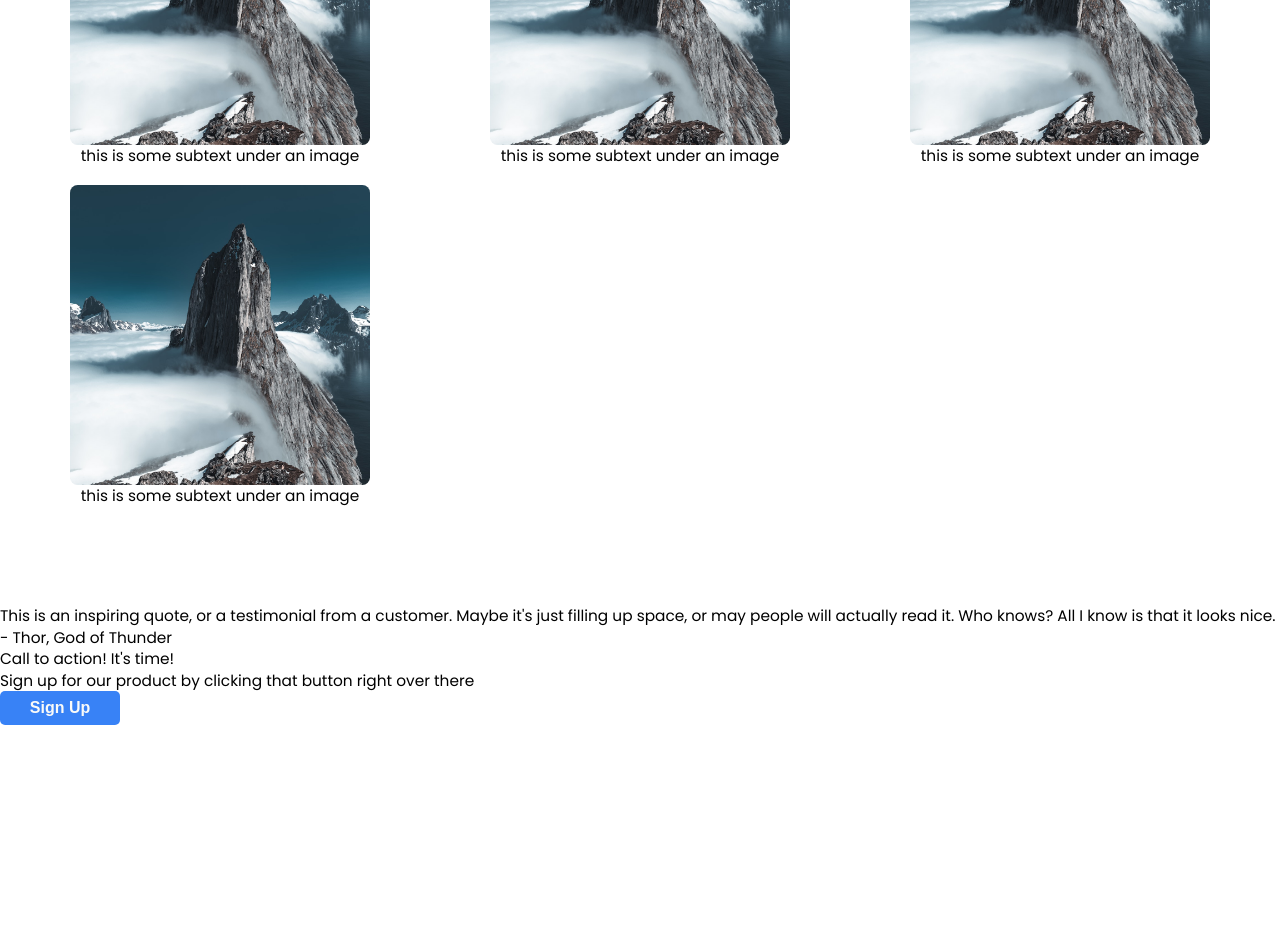
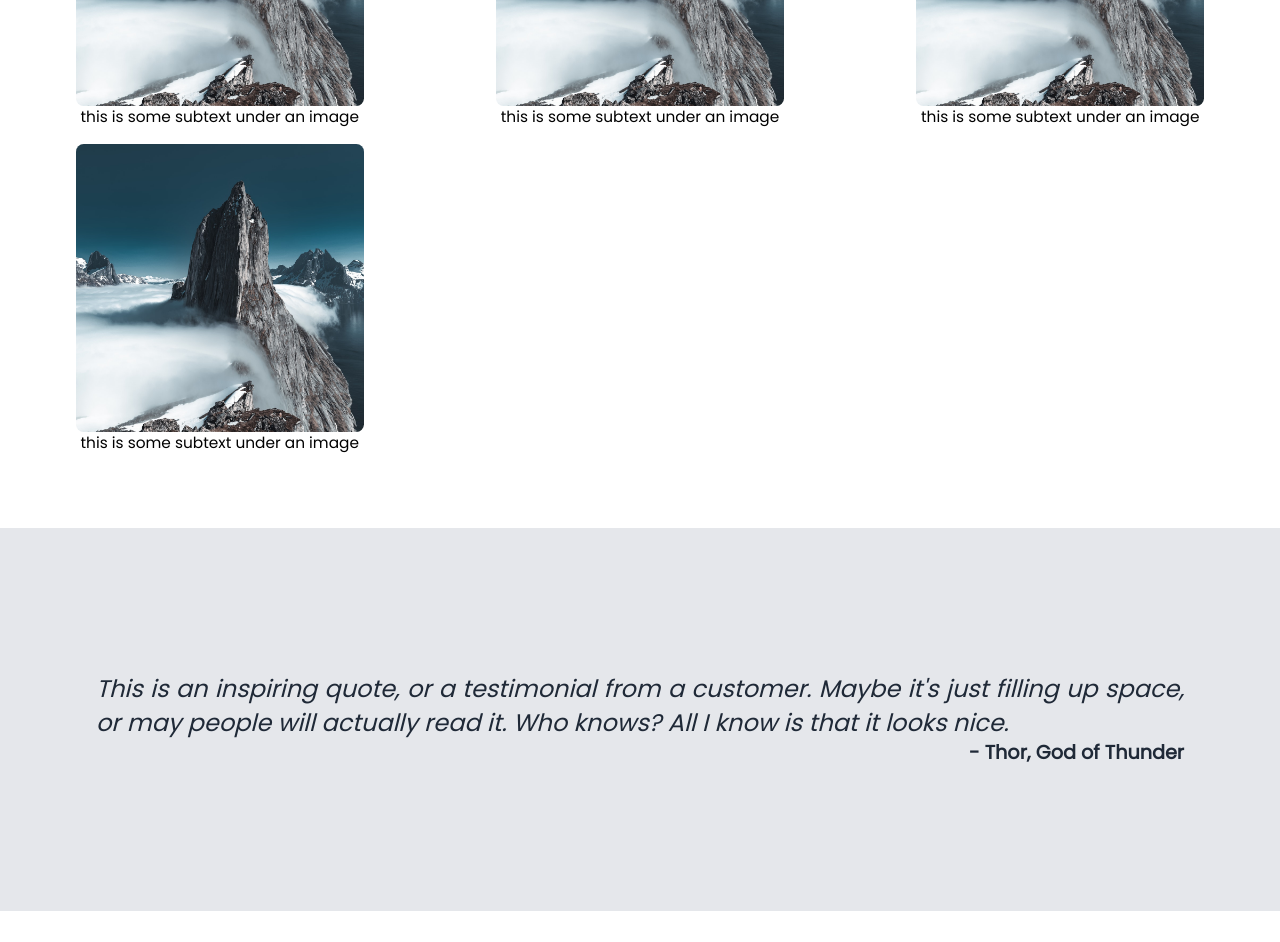
Before and after one commit to shairatorio/odin-landing-page, a plain HTML site: page index.html in a window 1280 px wide. Shown: the part 806-1748 px from the top of the page. Before the commit the page ends 1531 px from the top, so only its background shows below. Drawn offline with Linux system fonts and the light colour scheme.

Commit message:
Add css styles and media queries for layout - 5

```diff
--- a/styles.css
+++ b/styles.css
@@ -38,8 +38,8 @@ body {
     flex-direction: row;
     gap: 10rem; /* 100px */
     background-color: var(--color-dark-blue);
-    padding: 20px;
-    border-bottom: 3px solid var(--color-dark-gray);
+    padding: 2rem; /* 20 */
+    border-bottom: 0.3rem solid var(--color-dark-gray); /* 3px */
 }
 
 .navigation-bar {
@@ -53,13 +53,12 @@ body {
     display: flex;
     flex-wrap: wrap;
     flex-direction: row;
-    gap: 0.1rem; /* 10px */
     /* border: 1px solid blue; */
 }
 
 li {
     list-style-type: none;
-    padding: 0 20px 0;
+    padding: 0 2rem; /* 20 px */
 }
 
 a:link, a:visited {
@@ -70,7 +69,9 @@ a:active, a:hover {
     text-decoration: underline;
 }
 
-.logo, .title, .desc, a:link, a:visited{
+.logo, .title, .desc, a:link, a:visited,
+.fs-call-to-action > p:first-child,
+.fs-call-to-action > p:last-child {
     color: var(--color-white);
 }
 
@@ -79,11 +80,11 @@ a:active, a:hover {
 }
 
 .logo, .random {
-    font-size: 30px;
+    font-size: 3rem; /* 30px */
 }
 
 .title {
-    font-size: 40px;
+    font-size: 4rem; /* 40px */
 }
 
 .title, .random, .logo {
@@ -91,19 +92,19 @@ a:active, a:hover {
 }
 
 .desc {
-    font-size: 18px;
+    font-size: 1.8rem; /* 18px */
 }
 
 .btn-signup {
-    padding: 8px;
+    padding: 0.8rem; /* 8px */
     background-color: var(--color-light-blue);
     color: var(--color-white);
     border-style: none;
-    border-radius: 5px;
+    border-radius: 0.5rem; /* 5px */
     font-weight: bold;
     text-align: center;
-    font-size: 16px;
-    width: 120px;
+    font-size: 1.6rem; /* 16px */
+    width: 12rem; /* 120px */
     cursor: pointer;
 }
 
@@ -119,7 +120,7 @@ a:active, a:hover {
     justify-content: space-evenly;
     background-color: var(--color-dark-blue);
     /* border: 2px solid red; */
-    padding: 30px 20px 50px;
+    padding: 3rem 2rem 5rem; /* 30px 20px 50px */
 }
 
 .fs-flex-container {
@@ -128,7 +129,7 @@ a:active, a:hover {
     flex-direction: column;
     align-items: flex-start;
     justify-content: center;
-    gap: 10px;
+    gap: 1rem; /* 10px */
     text-align: center;
 }
 
@@ -137,24 +138,22 @@ a:active, a:hover {
     width: 100%; /* to make the image fit the width of the div */
     height: 100%; /* to make the image fit the height of the div */
     background-size: cover;
-    border-radius: 0.8rem;
+    border-radius: 0.8rem; /* 8px */
 }
 
 .placeholder {
     display: inline-block; /* to make the div fit the image */
-    width: 550px; /* replace with the width of your image */
-    height: 300px; /* replace with the height of your image */
+    width: 55rem; /* 550 px */ /* replace with the width of your image */
+    height: 30rem; /* 300 px */ /* replace with the height of your image */
 }
 
 .second-section {
     display: flex;
     flex-direction: column;
     align-items: center;
-    padding: 50px 0 70px;
-    /* border: 2px solid red; */
+    padding: 5rem 0 5rem; /* 50px 0 50px */
     margin: 0 auto;
     text-align: center;
-
 }
 
 .ss-grid-container {
@@ -166,14 +165,70 @@ a:active, a:hover {
     /* max-width: 200rem; */
     /* margin: 0 auto; */
     /* border: 2px solid blue;   */
-    margin: 50px auto;
+    margin: 5rem auto; /* 50px */
 }
 
 .ss-grid-box {
     display: inline-block; /* to make the div fit the image */
-    width: 300px; /* replace with the width of your image */
-    height: 300px; /* replace with the height of your image */
+    width: 30rem; /* 300px */ /* replace with the width of your image */
+    height: 30rem; /* 300px */ /* replace with the height of your image */
 }
+
+.third-section {
+    padding: 5rem 0; /* 50px 0 */
+    background-color: var(--color-light-gray);
+    /* border: 2px solid red; */
+}
+
+.ts-quote {
+    display: flex;
+    flex-wrap: wrap;
+    flex-direction: column;
+    text-align: center;
+    font-size: 2.5rem; /* 25px */
+    font-weight: lighter;
+    font-style: italic;
+    color: var(--color-dark-blue);
+    text-align: justify;
+    padding: 10rem; /* 100px */
+    /* border: 2px solid blue; */
+}
+
+.author {
+    /* text-align: right; */
+    font-weight: bold;
+    font-size: 2rem; /* 20px */
+    font-style: normal;
+    text-align: right;
+}
+
+.fs-container {
+    background-color: var(--color-light-blue);
+    display: flex;
+    flex-wrap: wrap;
+    justify-content: space-around;
+    margin: 5rem; /* 50px */
+    padding: 5rem; /* 50px */
+    border-radius: 1rem; /* 10px */
+    align-items: center;
+}
+.fs-call-to-action > p:first-child {
+    font-weight: bold;
+    padding: 0.5rem 0; /* 5px 0 */
+    font-size: 2rem; /* 20px */
+}
+
+.fs-call-to-action > p:last-child {
+    padding: 0.5rem 0; /* 5px 0 */
+}
+
+.btn-signup-two {
+    background-color: var(--color-dark-blue);
+}
+
+/* .fs-call-to-action, .fs-btn-signup {
+    border: 2px solid yellow;
+} */
 
 .fa-github {
     color: var(--color-light-gray);
@@ -186,7 +241,7 @@ a:active, a:hover {
 }
 
 .footer {
-    position: fixed;
+    /* position: fixed; */
     bottom: 0;
     left: 0;
     display: flex;
@@ -203,8 +258,9 @@ a:active, a:hover {
 /* ================================================================= */
 /* Media Queries */
 
+/* 480px / 16px = 30em */
 /* Media query for screens with a maximum width of 480px */
-@media only screen and (max-width: 480px) {
+@media only screen and (max-width: 30em) {
 /* Styles for small mobile devices */
     html {
         font-size: 54%;
@@ -215,39 +271,45 @@ a:active, a:hover {
     }
 }
 
+/* 481px / 16px = 30.0625em */
+/* 768px / 16px = 48em */
 /* Media query for screens with a minimum width of 481px and a maximum width of 768px */
-@media only screen and (min-width: 481px) and (max-width: 768px) {
+@media only screen and (min-width: 30.6em) and (max-width: 48em) {
 /* Styles for medium mobile devices and tablets */
     html {
         font-size: 56%;
     }
 
     .random {
-        padding: 0 5px 0;
+        padding: 0 0.5rem;  /* 0 5px */
     }
 }
 
+/* 769px / 16px = 48.0625em */
+/* 1024px / 16px = 64em */
 /* Media query for screens with a minimum width of 769px and a maximum width of 1024px */
-@media only screen and (min-width: 769px) and (max-width: 1024px) {
+@media only screen and (min-width: 48.6em) and (max-width: 64em) {
 /* Styles for smaller desktop devices and laptops */
     html {
         font-size: 58%;
     }
 }
 
+/* 1025px / 16px = 64.0625emem */
 /* Media query for screens with a minimum width of 1025px */
-@media only screen and (min-width: 1025px) {
+@media only screen and (min-width: 64.6em) {
 /* Styles for larger desktop devices and wide screens */
     html {
         font-size: 60%;
     }
+
 }
 
 @media only screen
-and (max-width: 480px),
-(min-width: 481px) and (max-width: 768px),
-(min-width: 769px) and (max-width: 1024px),
-(min-width: 1025px) {
+and (max-width: 30em),
+(min-width: 30.6em) and (max-width: 48em),
+(min-width: 48.6em) and (max-width: 64em),
+(min-width: 64.6em) {
     .fs-flex-container {
         display: flex;
         flex-direction: column;
@@ -256,27 +318,43 @@ and (max-width: 480px),
 
     .placeholder {
         /* border: 2px solid red; */
-        margin-top: 30px;
+        margin-top: 3rem; /* 30px */
     }
 
     .ss-grid-container {
-        grid-gap: 40px;
-        padding: 0px 30px;
+        grid-gap: 4rem; /* 40px */
+        padding: 0 3rem; /* 0 30px */
         /* border: 2px solid red; */
     }
 
     .banner {
         gap: 0;
     }
-
 }
 
 @media only screen
-and (max-width: 480px),
-(min-width: 481px) and (max-width: 768px){
+and (max-width: 30em),
+(min-width: 30.6em) and (max-width: 48em){
     .banner {
         flex-direction: column;
         align-items: center;
-        gap: 10px;
+        gap: 1rem; /* 10px */
+    }
+
+    .fs-container {
+        text-align: center;
+    }
+
+    .fs-btn-signup {
+        margin-top: 1rem; /* 10px */
     }
 }
+
+@media only screen
+and (max-width: 30em),
+(min-width: 30.6em) and (max-width: 48em),
+(min-width: 48.6em) and (max-width: 64em) {
+    .ts-quote {
+        padding: 5rem; /* 50px */
+    }
+}
```
